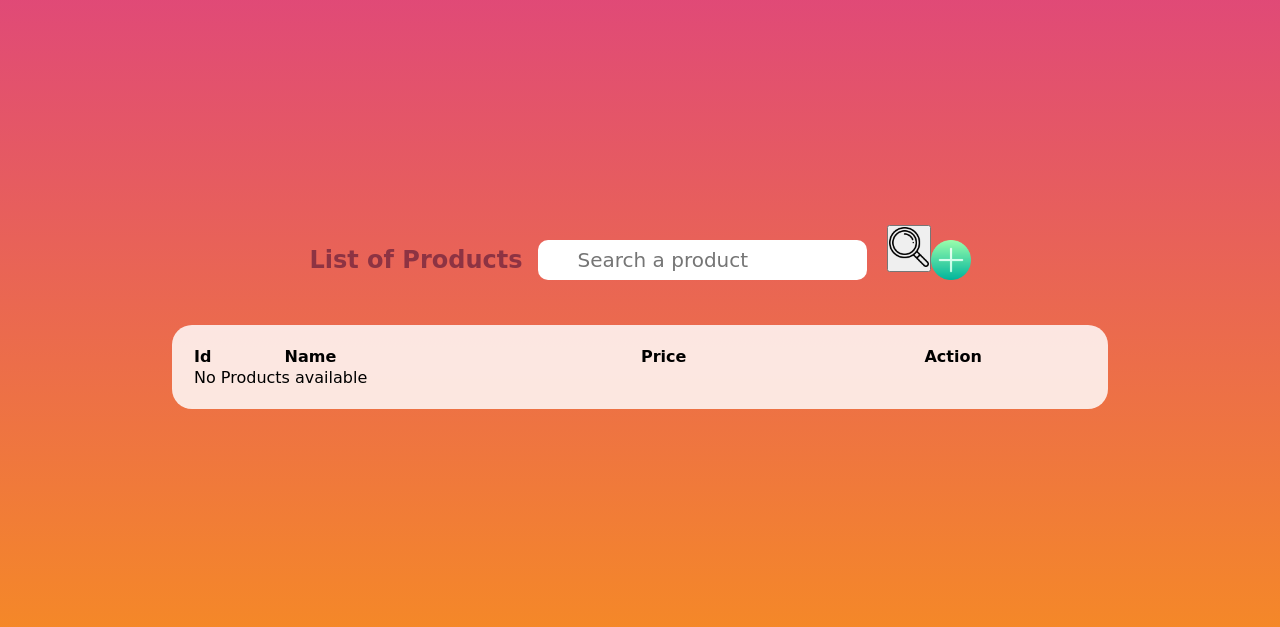
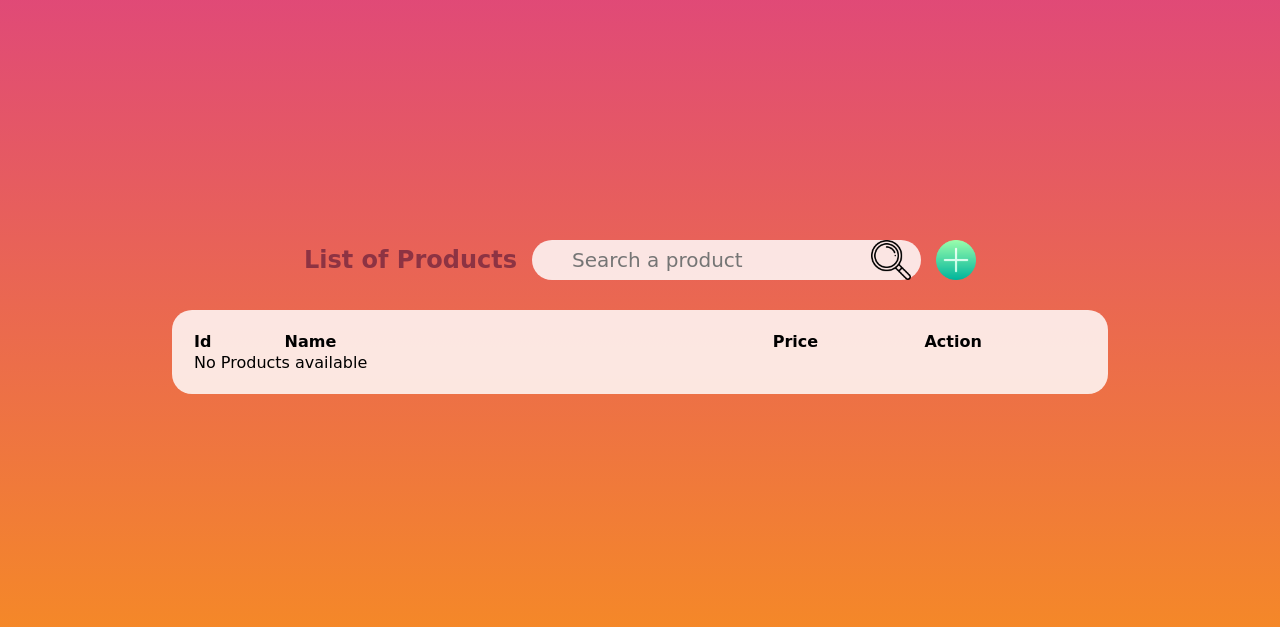
Before and after one commit to Yassine-Lajmi/Product-Management-Project, a PHP site: page / in a window 1280 px wide. Shown: the part 98-725 px from the top of the page. Run offline with PHP 8.4, Linux system fonts and the light colour scheme; data that the repository does not hold is empty.

Commit message:
css fixed

```diff
--- a/addProduct.php
+++ b/addProduct.php
@@ -30,7 +30,7 @@ if(isset($_POST['saveBtn'])){
     <link rel="stylesheet" href="style.css">
 </head>
 <body>
-    <a href="index.php" class="back">Back to Menu</a>
+    <!--<a href="index.php" class="back">Back to Menu</a>-->
     <div class="addForm">
         <h2>Add a Product</h2>
         <form  class="addProd" method="post" action="">
--- a/editProduct.php
+++ b/editProduct.php
@@ -50,11 +50,10 @@
     <link rel="stylesheet" href="style.css">
 </head>
 <body>
-    <a href="index.php" class="back">Back to Menu</a>
+    <!--<a href="index.php" class="back">Back to Menu</a>-->
     <div class="addForm">
         <h2>Edit a Product</h2>
         <form  class="addProd" method="post" action="#">
-            <?php if(isset($message)){echo $message;} ?>
             <div class="field">
                 <label for="name">Name</label>
                 <input type="text" id="name" name="name" value="<?php echo $product['prodname'] ?>">
@@ -62,6 +61,9 @@
             <div class="field">
                 <label for="price">Price</label>
                 <input type="text" id="price" name="price" value="<?php echo $product['price'] ?>">
+            </div>
+            <div class="message">
+                <?php if(isset($message)){echo $message;} ?>
             </div>
             <div class="actionInput">
                 <button class="saveBtn" name="editBtn">Edit</button>
--- a/index.php
+++ b/index.php
@@ -1,12 +1,12 @@
 <?php
-     $con = mysqli_connect("localhost","root","","product management");
-    if(isset($_GET['searchBar'])){
-        $searchTerm = mysqli_real_escape_string($con, $_GET['searchBar']);
-        $query = "SELECT * FROM `product-management` WHERE prodname LIKE '%$searchTerm%'";
-    }else{
-        $query = "SELECT * FROM `product-management`";
-    }
-    $show=mysqli_query($con, $query);
+    //$con = mysqli_connect("localhost","root","","product management");
+    //if(isset($_GET['searchBar'])){
+    //    $searchTerm = mysqli_real_escape_string($con, $_GET['searchBar']);
+    //    $query = "SELECT * FROM `product-management` WHERE prodname LIKE '%$searchTerm%'";
+//    }else{
+//        $query = "SELECT * FROM `product-management`";
+//    }
+//    $show=mysqli_query($con, $query);
 ?>
 
 <!DOCTYPE html>
@@ -23,7 +23,7 @@
         <div class="header">
             <h2>List of Products</h2>
             <form action="" method="get">
-                <input type="text" name="searchBar" placeholder="Search a product" value="<?php echo $searchTerm ?>" autofocus>
+                <input type="text" name="searchBar" placeholder="Search a product" autofocus>
                 <button name="searchBtn"><img src="images/searchButton.png" alt="Search" height="40px" width="40px"></button>
             </form>
             <a href="addProduct.php"><img src="images/addButton.png" alt="Add a product" height="50px" width="50px"></a>
@@ -35,9 +35,9 @@
                     $con = mysqli_connect("localhost","root","","product management");
                     $delete = mysqli_query($con, "DELETE FROM `product-management` WHERE id = '$isToDelete'");
                     if($delete){
-                        echo"<p>Product successfully deleted!</p>";
+                        echo'<p class="message">Product successfully deleted!</p>';
                     }else{
-                        echo"<p>Product not deleted!</p>";
+                        echo'<p class="message">Product not deleted!</p>';
                     }
                 }
             ?>
@@ -49,7 +49,14 @@
                     <th colspan="2" class="action">Action</th>
                 </tr>
                 <?php
-                    //$con = mysqli_connect("localhost","root","","product management");
+                    $con = mysqli_connect("localhost","root","","product management");
+                    if(isset($_GET['searchBar'])){
+                        $searchTerm = mysqli_real_escape_string($con, $_GET['searchBar']);
+                        $query = "SELECT * FROM `product-management` WHERE prodname LIKE '%$searchTerm%'";
+                    }else{
+                        $query = "SELECT * FROM `product-management`";
+                    }
+                    $show=mysqli_query($con, $query);
                     //$show = mysqli_query($con, "SELECT * FROM `product-management`");
                     if(mysqli_num_rows($show) == 0){
                         echo'<tr><td colspan="5">No Products available</td></tr>';
--- a/style.css
+++ b/style.css
@@ -38,14 +38,39 @@ header{
     color: #601c3aac;
 }
 
+.header form{
+    background: #ffffffd5;
+    display: flex;
+    align-items: center;
+    padding: 0;
+    border-radius: 20px;
+    margin: 0 15px;
+}
+
 .header input{
     outline: none;
     border: none;
     height: 30px;
-    border-radius: 10px;
+    border-radius: 20px;
     padding: 0.25em 2em;
     font-size: 20px;
-    margin: 15px;
+    background: transparent;
+    /*margin: 15px;*/
+}
+
+.header form button{
+    height: 40px;
+    width: 40px;
+    outline: none;
+    border: none;
+    background: transparent;
+    margin: 0 10px;
+    cursor: pointer;
+}
+
+.header form img{
+    height: 40px;
+    width: 40px;
 }
 
 .header a{
@@ -74,16 +99,22 @@ header{
     text-align: left;
 }
 
+table tr{
+    border-bottom: 2px solid #601c3aac;
+}
+
 .list .id{
     width: 10%;
 }
 
 .list .name{
     width: 40%;
+    text-transform: capitalize;
 }
 
 .list .price{
     width: 20%;
+    text-align: right;
 }
 
 .list .action{
@@ -127,6 +158,7 @@ header{
 
 .addForm h2{
     color: #601c3aac;
+    user-select: none;
 }
 
 .field{
@@ -162,16 +194,16 @@ header{
     margin-top: 20px;
 }
 
-.actionInput a{
+/*.actionInput a{
     margin: 0 15px;
     padding: .25em 1em;
     border-radius: 5px;
     color: #601c3aac;
     font-weight: bold;
     font-size: 15px;
-    /*width: 80px;*/
+    width: 80px;
     text-decoration: none;
-}
+}*/
 
 .actionInput .saveBtn{
     margin: 0 15px;
@@ -180,9 +212,12 @@ header{
     color: #601c3aac;
     font-weight: bold;
     font-size: 15px;
-    /*width: 80px;*/
+    width: 80px;
     text-decoration: none;
     background: rgb(113, 222, 113);
+    outline: none;
+    border: none;
+    cursor: pointer;
 }
 
 .actionInput .cancelBtn{
@@ -192,11 +227,19 @@ header{
     color: #601c3aac;
     font-weight: bold;
     font-size: 15px;
-    /*width: 80px;*/
+    width: 80px;
     text-decoration: none;
     background: rgb(211, 153, 153);
 }
 
-.back{
+.message{
+    color: #DD4083;
+    font-size: 20px;
+    font-weight: bold;
+    margin-bottom: 15px;
+    user-select: none;
+}
+
+/*.back{
     position: fixed;
-}
+}*/
```
